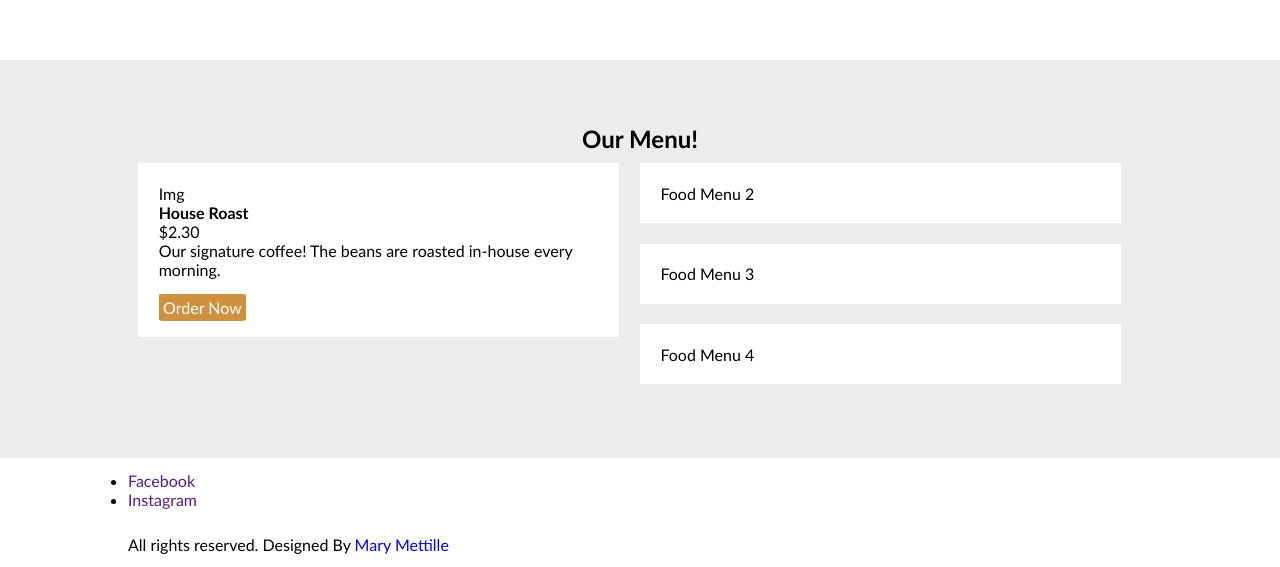
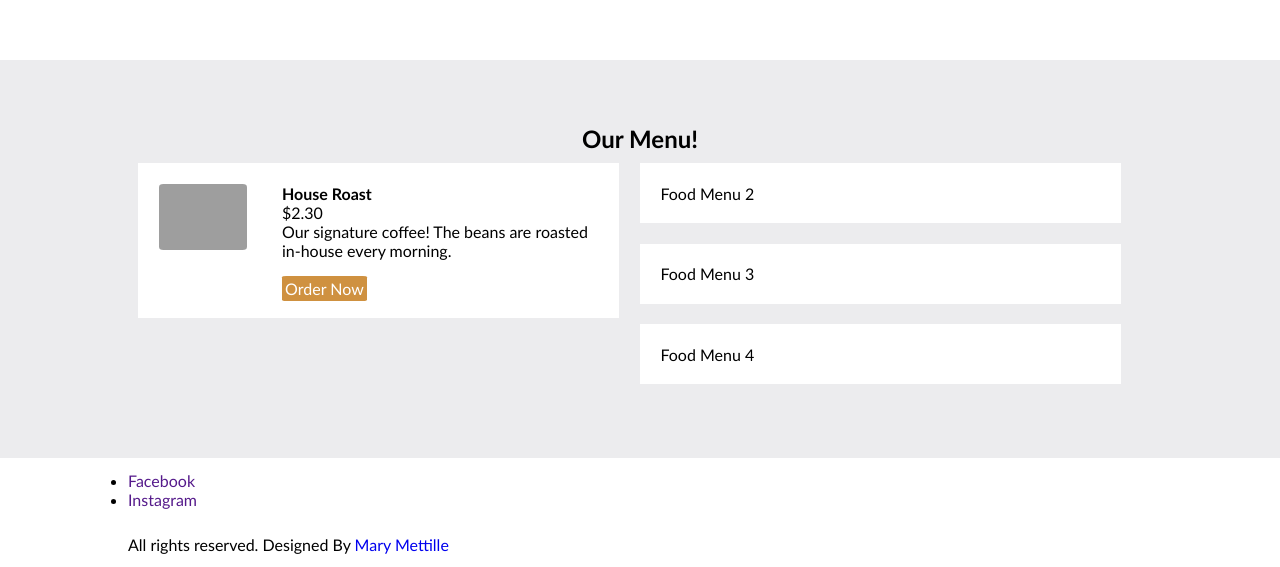
Before and after one commit to MMettille/cafe-java, a PHP site: page / in a window 1280 px wide. Shown: the part 771-1338 px from the top of the page. Run offline with PHP 8.4, Linux system fonts and the light colour scheme; grey boxes are pictures that could not be loaded.

Commit message:
Added Image to first menu card, rounded the image, and smade space between the image and description

```diff
--- a/css/style.css
+++ b/css/style.css
@@ -156,3 +156,14 @@ a {
     float: left;
     background-color: white;
 }
+
+.menu-img{
+    width: 20%;
+    float: left;
+}
+
+.menu-description{
+    width: 70%;
+    float: left;
+    margin-left: 8%
+}
--- a/index.html
+++ b/index.html
@@ -89,7 +89,9 @@
 
             <div class="menu-item">
                 <div class="menu-img">
-                    Img
+                    <img src="https://images.unsplash.com/photo-1587734361993-0033759da68b?ixid=MnwxMjA3fDB8MHxzZWFyY2h8NHx8YmxhY2slMjBjb2ZmZWV8ZW58MHx8MHx8&ixlib=rb-1.2.1&auto=format&fit=crop&w=800&q=60"
+                    alt="black coffee sitting on top of coffee beans"
+                    class="img-responsive img-curve">
                 </div>
 
                 <div class="menu-description">
```
